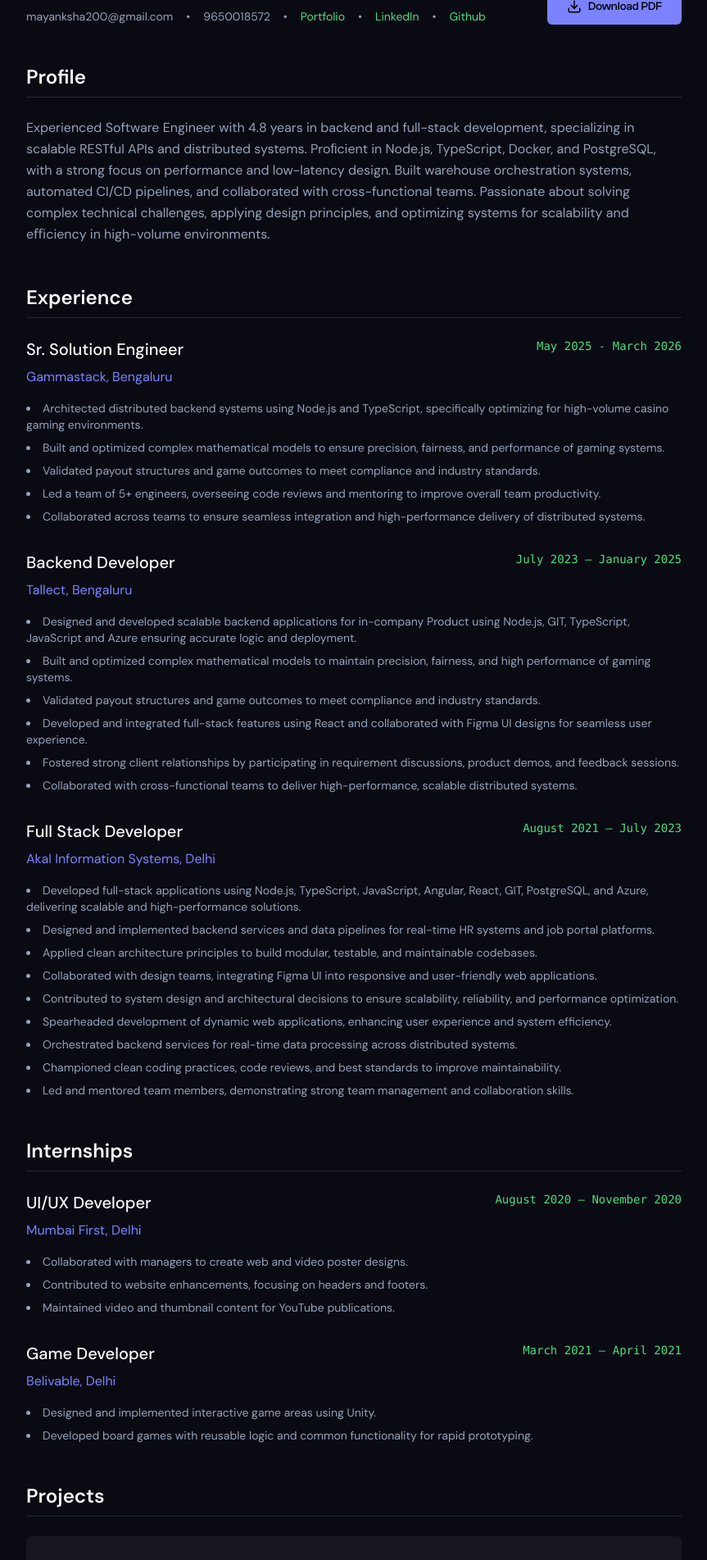
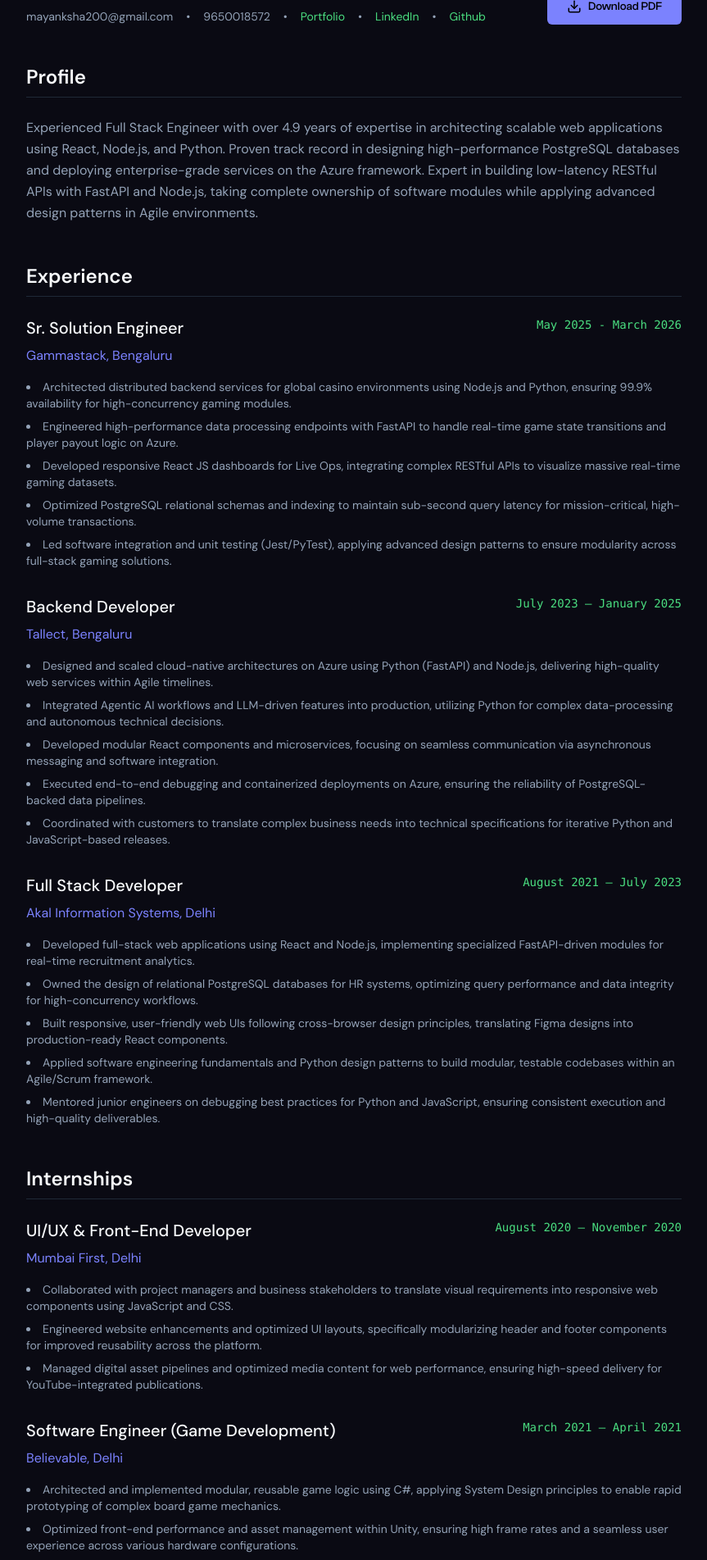
Before and after one commit to mayank200/portfolio, a Next.js app: page /resume in a window 1280 px wide. Shown: the part 270-2173 px from the top of the page at 82% size, without its empty margins (208-1071 px from the left). Built offline with nearby package versions, Linux system fonts and the light colour scheme.

Commit message:
new data changes

```diff
--- a/src/data.ts
+++ b/src/data.ts
@@ -6,7 +6,7 @@ import {
   MonitorSmartphone,
 } from "lucide-react";
 
-const startDate = new Date(2021, 4, 31);
+const startDate = new Date(2021, 3, 1);
 const endDate = new Date();
 
 const startYear = startDate.getFullYear();
@@ -14,43 +14,67 @@ const startMonth = startDate.getMonth();
 const endYear = endDate.getFullYear();
 const endMonth = endDate.getMonth();
 
-const experience = (
-  ((endYear - startYear) * 12 + (endMonth - startMonth)) /
-  12
-).toFixed(1);
+const experience = Number(
+  (((endYear - startYear) * 12 + (endMonth - startMonth)) / 12).toFixed(1),
+).toString();
 
-export const assetPrefix = process.env.NODE_ENV === "production" ? "/portfolio" : "";
+export const assetPrefix =
+  process.env.NODE_ENV === "production" ? "/portfolio" : "";
 
 export const resumeData = {
   header: {
     name: "Mayank Sharma",
-    title: "Software Developer"
+    title: "Software Developer",
   },
   details: {
     phone: "9650018572",
-    email: "mayanksha200@gmail.com"
+    email: "mayanksha200@gmail.com",
   },
   links: [
     { label: "Portfolio", url: "https://mayank200.github.io/portfolio/" },
-    { label: "LinkedIn", url: "https://www.linkedin.com/in/mayank-sharma-568915ab/" },
-    { label: "Github", url: "https://github.com/mayank200" }
+    {
+      label: "LinkedIn",
+      url: "https://www.linkedin.com/in/mayank-sharma-568915ab/",
+    },
+    { label: "Github", url: "https://github.com/mayank200" },
   ],
-  profile: `Experienced Software Engineer with ${experience} years in backend and full-stack development, specializing in scalable RESTful APIs and distributed systems. Proﬁcient in Node.js, TypeScript, Docker, and PostgreSQL, with a strong focus on performance and low-latency design. Built warehouse orchestration systems, automated CI/CD pipelines, and collaborated with cross-functional teams. Passionate about solving complex technical challenges, applying design principles, and optimizing systems for scalability and eﬃciency in high-volume environments.`,
+  profile: `Experienced Full Stack Engineer with over ${experience} years of expertise in architecting scalable web applications using React, Node.js, and Python. Proven track record in designing high-performance PostgreSQL databases and deploying enterprise-grade services on the Azure framework. Expert in building low-latency RESTful APIs with FastAPI and Node.js, taking complete ownership of software modules while applying advanced design patterns in Agile environments.`,
   technicalSkills: [
-    { category: "Languages", items: "JavaScript (ES6+), TypeScript, Python, C/C++, SQL, HTML5, CSS3" },
-    { category: "Backend Development", items: "Node.js, FastAPI, RESTful APIs, Distributed Systems, Low-latency Design" },
-    { category: "Frontend Development", items: "React, Next.js, Angular, jQuery, UI/UX Design (Figma integration)" },
-    { category: "Database & ORM", items: "PostgreSQL, PrismaORM, Data Pipelines" },
-    { category: "Cloud & DevOps", items: "Azure, Docker, Git, CI/CD Pipelines, Warehouse Orchestration" },
-    { category: "AI & Machine Learning", items: "Keras, CNN, Machine Learning (ML), OCR, Facial Recognition" },
-    { category: "Specialized Tools", items: "Marketo, Unity (Game Development), Arduino (Embedded C)" }
+    {
+      category: "Languages",
+      items: "JavaScript (ES6+), TypeScript, Python (Expert), SQL, HTML5, CSS3/SASS",
+    },
+    {
+      category: "Full Stack Development",
+      items: "React JS, Node.js, Python (FastAPI/Flask), Express.js, RESTful Web Services, Microservices Architecture",
+    },
+    {
+      category: "Cloud & Frameworks",
+      items: "Azure (App Services, Functions), AWS, Docker, Kubernetes, Web Application Hosting",
+    },
+    {
+      category: "Database & ORM",
+      items: "PostgreSQL (Advanced), MySQL, Redis, PrismaORM, SQLAlchemy, Relational Data Modeling",
+    },
+    {
+      category: "Engineering Practices",
+      items: "Design Patterns, Unit Testing (Jest/PyTest), Software Integration, Debugging, CI/CD Pipelines",
+    },
+    {
+      category: "Agile & Leadership",
+      items: "Agile/Scrum, JIRA, Complete Module Ownership, Customer Coordination, Technical Decision Making",
+    },
+    {
+      category: "AI & ML (Specialized)",
+      items: "Agentic AI Workflows, LLM Integration, RAG Patterns, NLP, Machine Learning (ML)",
+    },
   ],
   education: [
     {
-      degree: "B.Tech(Computer Engineer)",
+      degree: "B.Tech (Computer Engineer)",
       school: "GGSIPU, Delhi",
-      date: "July 2017 — July 2021"
-    }
+      date: "July 2017 — July 2021",
+    },
   ],
   employment: [
     {
@@ -58,80 +82,77 @@ export const resumeData = {
       company: "Gammastack, Bengaluru",
       date: "May 2025 - March 2026",
       bullets: [
-        "Architected distributed backend systems using Node.js and TypeScript, specifically optimizing for high-volume casino gaming environments.",
-        "Built and optimized complex mathematical models to ensure precision, fairness, and performance of gaming systems.",
-        "Validated payout structures and game outcomes to meet compliance and industry standards.",
-        "Led a team of 5+ engineers, overseeing code reviews and mentoring to improve overall team productivity.",
-        "Collaborated across teams to ensure seamless integration and high-performance delivery of distributed systems."
-      ]
+        "Architected distributed backend services for global casino environments using Node.js and Python, ensuring 99.9% availability for high-concurrency gaming modules.",
+        "Engineered high-performance data processing endpoints with FastAPI to handle real-time game state transitions and player payout logic on Azure.",
+        "Developed responsive React JS dashboards for Live Ops, integrating complex RESTful APIs to visualize massive real-time gaming datasets.",
+        "Optimized PostgreSQL relational schemas and indexing to maintain sub-second query latency for mission-critical, high-volume transactions.",
+        "Led software integration and unit testing (Jest/PyTest), applying advanced design patterns to ensure modularity across full-stack gaming solutions.",
+      ],
     },
     {
       title: "Backend Developer",
       company: "Tallect, Bengaluru",
       date: "July 2023 — January 2025",
       bullets: [
-        "Designed and developed scalable backend applications for in-company Product using Node.js, GIT, TypeScript, JavaScript and Azure ensuring accurate logic and deployment.",
-        "Built and optimized complex mathematical models to maintain precision, fairness, and high performance of gaming systems.",
-        "Validated payout structures and game outcomes to meet compliance and industry standards.",
-        "Developed and integrated full-stack features using React and collaborated with Figma UI designs for seamless user experience.",
-        "Fostered strong client relationships by participating in requirement discussions, product demos, and feedback sessions.",
-        "Collaborated with cross-functional teams to deliver high-performance, scalable distributed systems."
-      ]
+        "Designed and scaled cloud-native architectures on Azure using Python (FastAPI) and Node.js, delivering high-quality web services within Agile timelines.",
+        "Integrated Agentic AI workflows and LLM-driven features into production, utilizing Python for complex data-processing and autonomous technical decisions.",
+        "Developed modular React components and microservices, focusing on seamless communication via asynchronous messaging and software integration.",
+        "Executed end-to-end debugging and containerized deployments on Azure, ensuring the reliability of PostgreSQL-backed data pipelines.",
+        "Coordinated with customers to translate complex business needs into technical specifications for iterative Python and JavaScript-based releases.",
+      ],
     },
     {
       title: "Full Stack Developer",
       company: "Akal Information Systems, Delhi",
       date: "August 2021 — July 2023",
       bullets: [
-        "Developed full-stack applications using Node.js, TypeScript, JavaScript, Angular, React, GIT, PostgreSQL, and Azure, delivering scalable and high-performance solutions.",
-        "Designed and implemented backend services and data pipelines for real-time HR systems and job portal platforms.",
-        "Applied clean architecture principles to build modular, testable, and maintainable codebases.",
-        "Collaborated with design teams, integrating Figma UI into responsive and user-friendly web applications.",
-        "Contributed to system design and architectural decisions to ensure scalability, reliability, and performance optimization.",
-        "Spearheaded development of dynamic web applications, enhancing user experience and system efficiency.",
-        "Orchestrated backend services for real-time data processing across distributed systems.",
-        "Championed clean coding practices, code reviews, and best standards to improve maintainability.",
-        "Led and mentored team members, demonstrating strong team management and collaboration skills."
-      ]
-    }
+        "Developed full-stack web applications using React and Node.js, implementing specialized FastAPI-driven modules for real-time recruitment analytics.",
+        "Owned the design of relational PostgreSQL databases for HR systems, optimizing query performance and data integrity for high-concurrency workflows.",
+        "Built responsive, user-friendly web UIs following cross-browser design principles, translating Figma designs into production-ready React components.",
+        "Applied software engineering fundamentals and Python design patterns to build modular, testable codebases within an Agile/Scrum framework.",
+        "Mentored junior engineers on debugging best practices for Python and JavaScript, ensuring consistent execution and high-quality deliverables.",
+      ],
+    },
   ],
   internships: [
     {
-      title: "UI/UX Developer",
+      title: "UI/UX & Front-End Developer",
       company: "Mumbai First, Delhi",
       date: "August 2020 — November 2020",
       bullets: [
-        "Collaborated with managers to create web and video poster designs.",
-        "Contributed to website enhancements, focusing on headers and footers.",
-        "Maintained video and thumbnail content for YouTube publications."
-      ]
+        "Collaborated with project managers and business stakeholders to translate visual requirements into responsive web components using JavaScript and CSS.",
+        "Engineered website enhancements and optimized UI layouts, specifically modularizing header and footer components for improved reusability across the platform.",
+        "Managed digital asset pipelines and optimized media content for web performance, ensuring high-speed delivery for YouTube-integrated publications.",
+      ],
     },
     {
-      title: "Game Developer",
-      company: "Belivable, Delhi",
+      title: "Software Engineer (Game Development)",
+      company: "Believable, Delhi",
       date: "March 2021 — April 2021",
       bullets: [
-        "Designed and implemented interactive game areas using Unity.",
-        "Developed board games with reusable logic and common functionality for rapid prototyping."
-      ]
-    }
+        "Architected and implemented modular, reusable game logic using C#, applying System Design principles to enable rapid prototyping of complex board game mechanics.",
+        "Optimized front-end performance and asset management within Unity, ensuring high frame rates and a seamless user experience across various hardware configurations.",
+        "Designed and optimized local data storage schemas to handle persistent game states, aligning with best practices for efficient data retrieval and integrity.",
+        "Collaborated with project stakeholders to translate game requirements into technical specifications, utilizing Agile practices to deliver high-quality interactive areas.",
+      ],
+    },
   ],
   courses: [
     {
       name: "Arduino (Embedded C, 8085)",
       institution: "AEDIFICO",
-      date: "July 2018 — November 2018"
+      date: "July 2018 — November 2018",
     },
     {
       name: "Machine Learning using Python",
       institution: "AEDIFICO",
-      date: "January 2019 — May 2019"
+      date: "January 2019 — May 2019",
     },
     {
       name: "Android using Kotlin",
       institution: "AEDIFICO",
-      date: "March 2018 — June 2025"
-    }
+      date: "March 2018 — June 2025",
+    },
   ],
   projects: [
     {
@@ -139,40 +160,40 @@ export const resumeData = {
       tech: "Angular, Node.js, CI(PHP), PostgreSQL",
       bullets: [
         "Developed a centralized CRM system to streamline job and applicant tracking.",
-        "Engineered backend infrastructure for real-time insights into employee data and workﬂow."
-      ]
+        "Engineered backend infrastructure for real-time insights into employee data and workﬂow.",
+      ],
     },
     {
       name: "Token System",
       tech: "Angular, Node.js, PostgreSQL",
       bullets: [
         "Built ticket generation system with task tracking, notiﬁcations, and real-time status updates.",
-        "Implemented role-based notiﬁcations and modular ticket ﬂow."
-      ]
+        "Implemented role-based notiﬁcations and modular ticket ﬂow.",
+      ],
     },
     {
       name: "Driver Awareness System",
       tech: "Python, Keras, CNN, ML",
       bullets: [
         "Created driver drowsiness detection system using facial recognition and motion detection.",
-        "Integrated ML-based alert mechanisms for improved safety."
-      ]
+        "Integrated ML-based alert mechanisms for improved safety.",
+      ],
     },
     {
       name: "Handwriting to Text Conversion",
       tech: "Python, ML",
       bullets: [
-        "Developed OCR-based tool to convert handwritten text into digital format using CNN."
-      ]
+        "Developed OCR-based tool to convert handwritten text into digital format using CNN.",
+      ],
     },
     {
       name: "Smart Plant",
       tech: "Embedded C, Arduino",
       bullets: [
-        "Engineered IoT solution to automate watering based on soil moisture levels."
-      ]
-    }
-  ]
+        "Engineered IoT solution to automate watering based on soil moisture levels.",
+      ],
+    },
+  ],
 };
 
 export const aboutStats = [
@@ -184,11 +205,12 @@ export const aboutStats = [
 export const introData = {
   greeting: "Hello, I'm",
   name: "Mayank Sharma.",
-  subtitle: "An experienced full-stack website developer with a passion for crafting unique digital experiences."
+  subtitle:
+    "An experienced full-stack website developer with a passion for crafting unique digital experiences.",
 };
 
 export const aboutData = {
-  description: `In my years as a developer, I seek to train every day. I have worked writing clean and responsive codes, performing continuous integration, and covering backend developer roles with Node.js and Postgres. I have led teams having empathy, exercising motivation to partners, and setting plans and goals together. My skills also include implementing system improvements, optimizing sites, standardizing patterns, and suggesting and executing ideas that add value to the project I'm working on. Some of the technologies that I have trained and worked on include (but are not limited to):`
+  description: `In my years as a developer, I seek to train every day. I have worked writing clean and responsive codes, performing continuous integration, and covering backend developer roles with Node.js and Postgres. I have led teams having empathy, exercising motivation to partners, and setting plans and goals together. My skills also include implementing system improvements, optimizing sites, standardizing patterns, and suggesting and executing ideas that add value to the project I'm working on. Some of the technologies that I have trained and worked on include (but are not limited to):`,
 };
 
 export const portfolioProjects = [
@@ -264,16 +286,20 @@ export interface Job {
   Description: string[];
 }
 
-export const jobs: Job[] = resumeData.employment.map((job) => ({
+export const jobs: Job[] = resumeData.employment
+  .map((job) => ({
     Tab: job.company,
     Title: job.title,
     Date: job.date,
     Description: job.bullets,
-})).concat(resumeData.internships.map((job) => ({
+  }))
+  .concat(
+    resumeData.internships.map((job) => ({
       Tab: job.company,
       Title: `${job.title}(Internship)`,
       Date: job.date,
       Description: job.bullets,
-})));
+    })),
+  );
 
 export { experience };
--- a/src/pages/index.tsx
+++ b/src/pages/index.tsx
@@ -212,7 +212,7 @@ export default function Home() {
                 i === 0 ? (
                   <span key={i}>
                     {part.split("years as a developer")[0]}
-                    <span className="underline">{experience} years as a developer</span>
+                    <span className="underline" suppressHydrationWarning>{experience} years as a developer</span>
                     {part.split("years as a developer")[1]}
                     <span className="underline">clean and responsive codes</span>
                   </span>
@@ -233,7 +233,7 @@ export default function Home() {
                   key={stat.label}
                   className="flex flex-col items-center text-center xl:items-start xl:text-start"
                 >
-                  <span className="clash-grotesk text-gradient text-4xl font-semibold tracking-tight xl:text-6xl">
+                  <span className="clash-grotesk text-gradient text-4xl font-semibold tracking-tight xl:text-6xl" suppressHydrationWarning>
                     {stat.value}
                   </span>
                   <span className="tracking-tight text-muted-foreground xl:text-lg">
```
Lines whose indentation alone changed are shown as unchanged.
